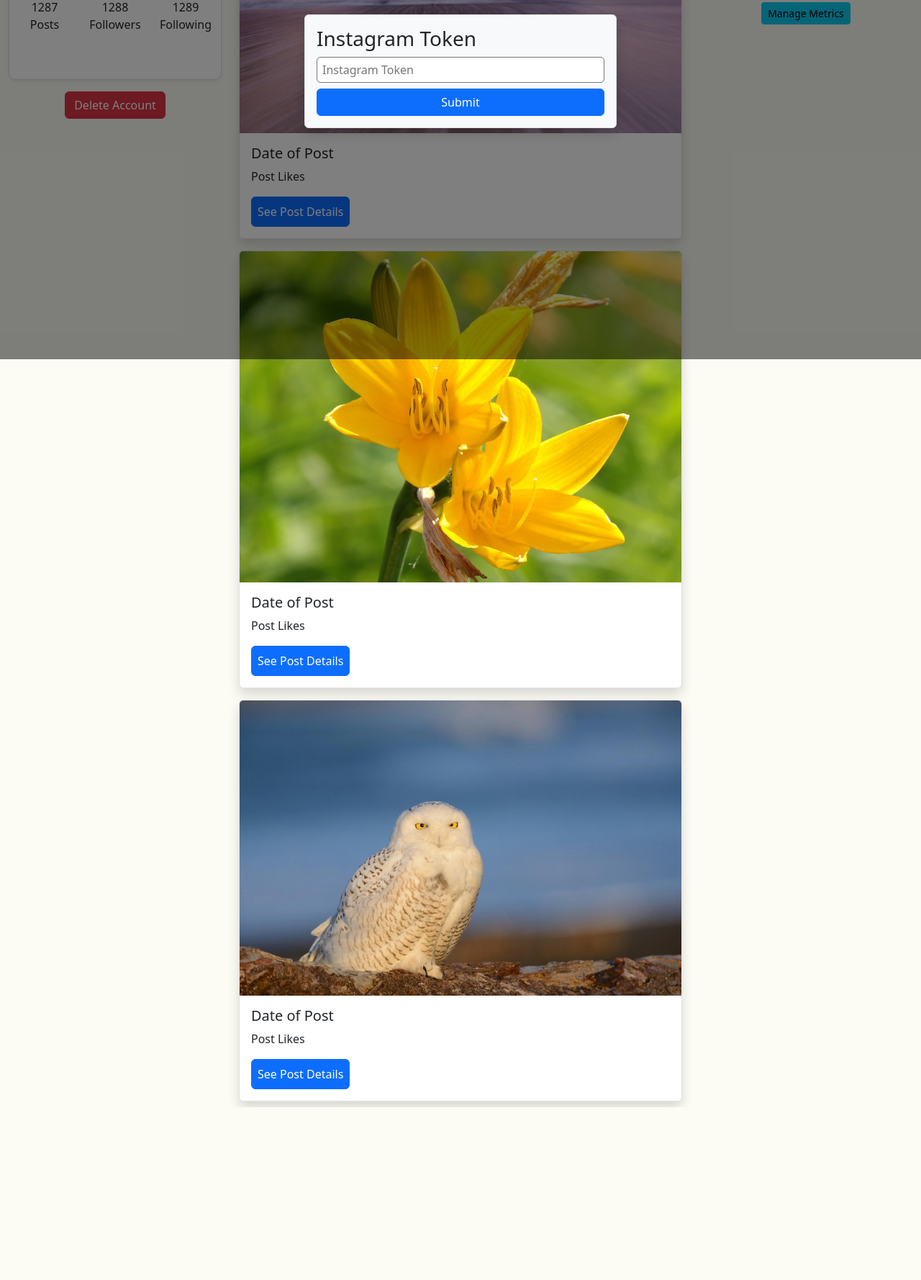
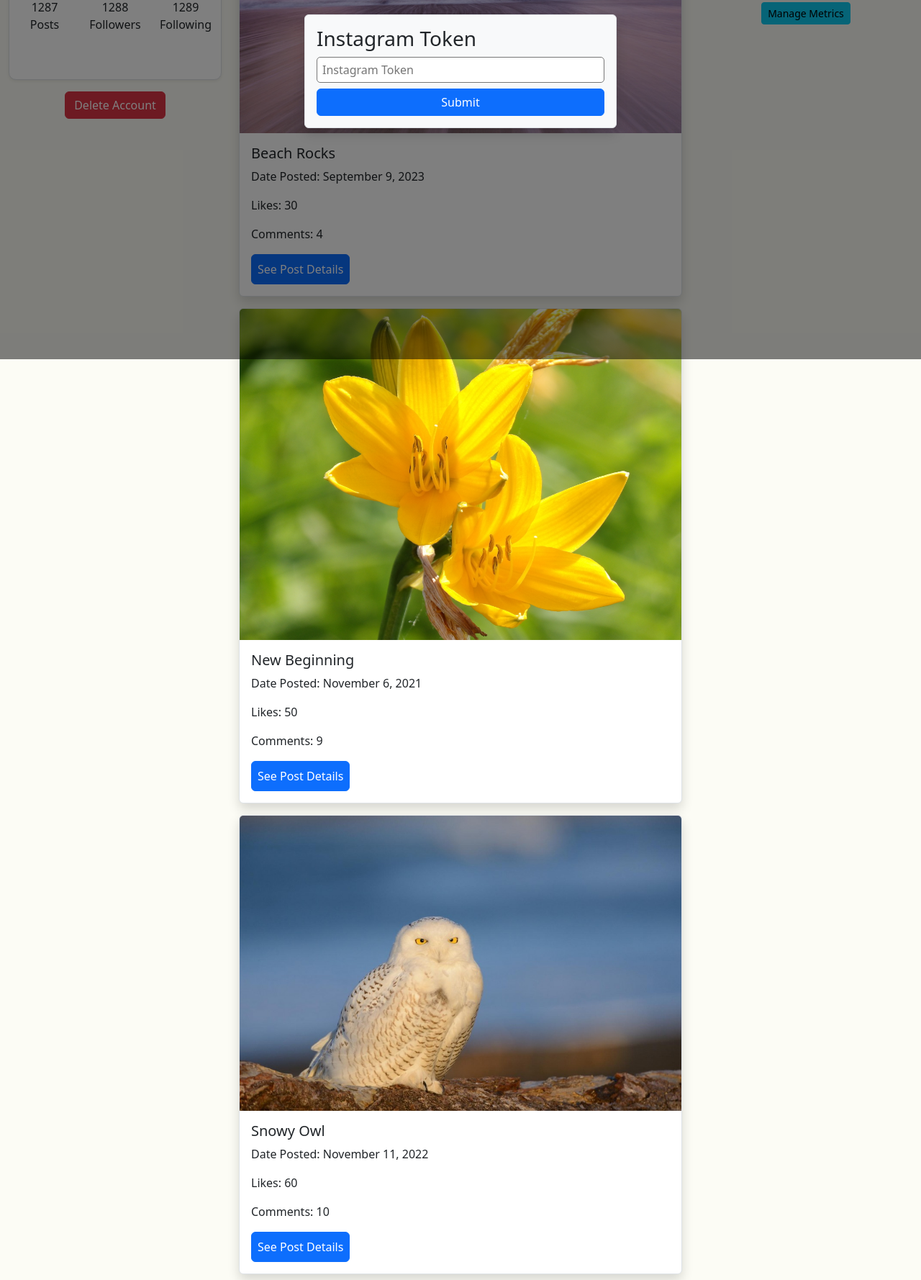
Before and after one commit to UCCS-CS4300-5300/group6-fall2023, a Django app: page /popularity_assessor/profile/1/ in a window 1280 px wide. Shown: the part 301-2079 px from the top of the page at 72% size. Before the commit the page ends 1839 px from the top, so only its background shows below. Run offline with Django 3.2, Linux system fonts and the light colour scheme; the visitor is signed in with stand-in values (Sample User, id 1).

Commit message:
Added post metadata to profile view

```diff
--- a/popularity_assessor/templates/profile.html
+++ b/popularity_assessor/templates/profile.html
@@ -51,11 +51,13 @@
     <div class="card shadow border">
         {% with post.img_path as img_static %}
       <img src="{% static img_static %}" class="card-img-top" alt="Post image here">
+      {% endwith %}
       <div class="card-body">
-        <h5 class="card-title">Date of Post</h5>
-        <p class="card-text">Post Likes</p>
+        <h5 class="card-title">{{ post.title }}</h5>
+        <p class="card-text">Date Posted: {{ post.date }}</p>
+        <p class="card-text">Likes: {{ post.likes }}</p>
+        <p class="card-text">Comments: {{ post.num_comments }}</p>
         <a href="#" class="btn btn-primary p-2">See Post Details</a>
-          {% endwith %}
       </div>
     </div>
 
--- a/popularity_assessor/views.py
+++ b/popularity_assessor/views.py
@@ -14,11 +14,24 @@ def connectInsta(request):
 # This function will be used to get all of the user's posts and post metadata
 def get_posts(self):
     posts = [{
-        'img_path': 'src/post_sample_1.jpg'
+        'title': 'Beach Rocks',
+        'img_path': 'src/post_sample_1.jpg',
+        'num_comments': 4,
+        'date': 'September 9, 2023',
+        'likes': 30,
+
     }, {
-        'img_path': 'src/post_sample_2.jpg'
+        'title': 'New Beginning',
+        'img_path': 'src/post_sample_2.jpg',
+        'num_comments': 9,
+        'date': 'November 6, 2021',
+        'likes': 50,
     }, {
-        'img_path': 'src/post_sample_3.jpg'
+        'title': 'Snowy Owl',
+        'img_path': 'src/post_sample_3.jpg',
+        'num_comments': 10,
+        'date': 'November 11, 2022',
+        'likes': 60,
     }]
 
     return posts
```
